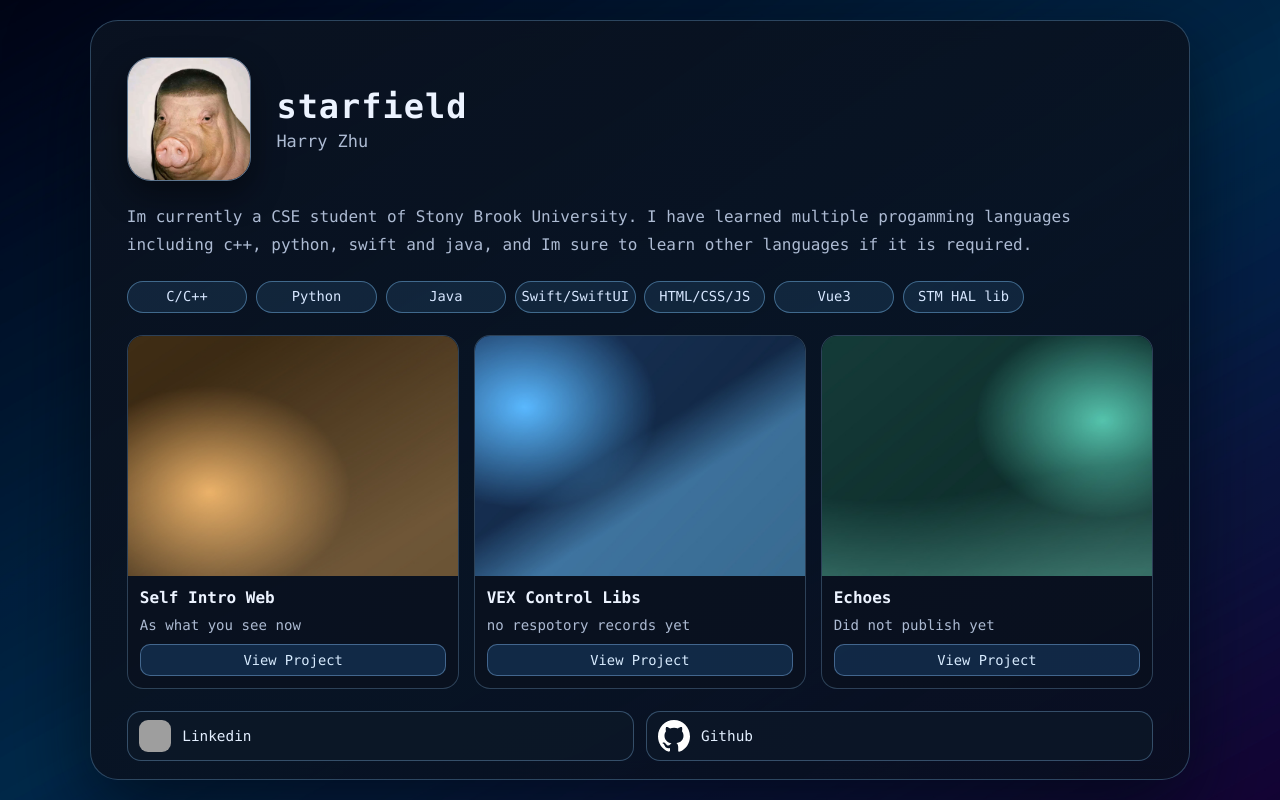
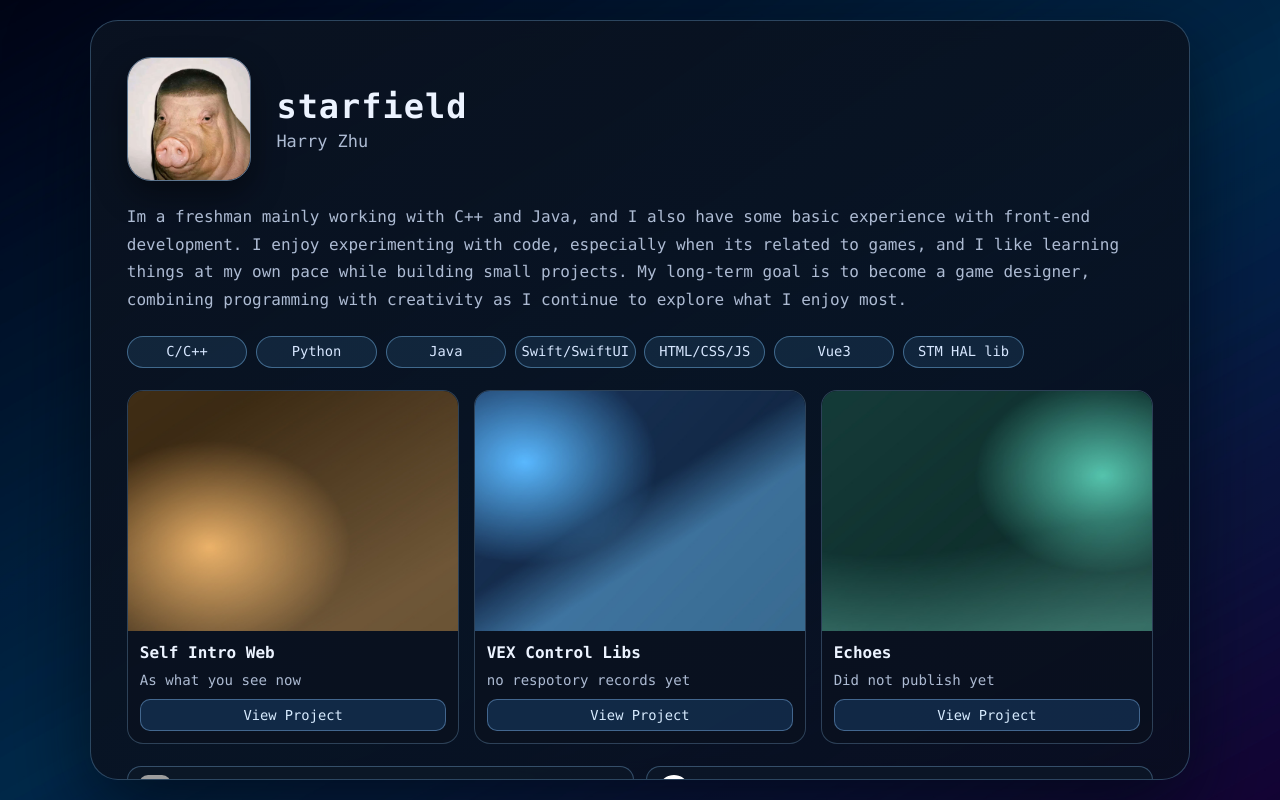
Before and after one commit to StarsHarryZhu/StarsHarryZhu.github.io, a Vue app: page / in a window 1280 px wide. Built offline with nearby package versions, Linux system fonts and the light colour scheme; grey boxes are pictures that could not be loaded.

Commit message:
2026 2.14

```diff
--- a/src/App.vue
+++ b/src/App.vue
@@ -59,7 +59,7 @@ const imageAltText = '#texttexttext#'
 const profile = reactive({
   title: 'starfield',
   subtitle: 'Harry Zhu',
-  bios: ['Im currently a CSE student of Stony Brook University. I have learned multiple progamming languages including c++, python, swift and java, and Im sure to learn other languages if it is required.'],
+  bios: ['Im a freshman mainly working with C++ and Java, and I also have some basic experience with front-end development. I enjoy experimenting with code, especially when its related to games, and I like learning things at my own pace while building small projects. My long-term goal is to become a game designer, combining programming with creativity as I continue to explore what I enjoy most.'],
 })
 
 const skills = ref([
--- a/vite.config.js
+++ b/vite.config.js
@@ -6,6 +6,7 @@ import vueDevTools from 'vite-plugin-vue-devtools'
 
 // https://vite.dev/config/
 export default defineConfig({
+  base: './',
   plugins: [
     vue(),
     vueDevTools(),
```
